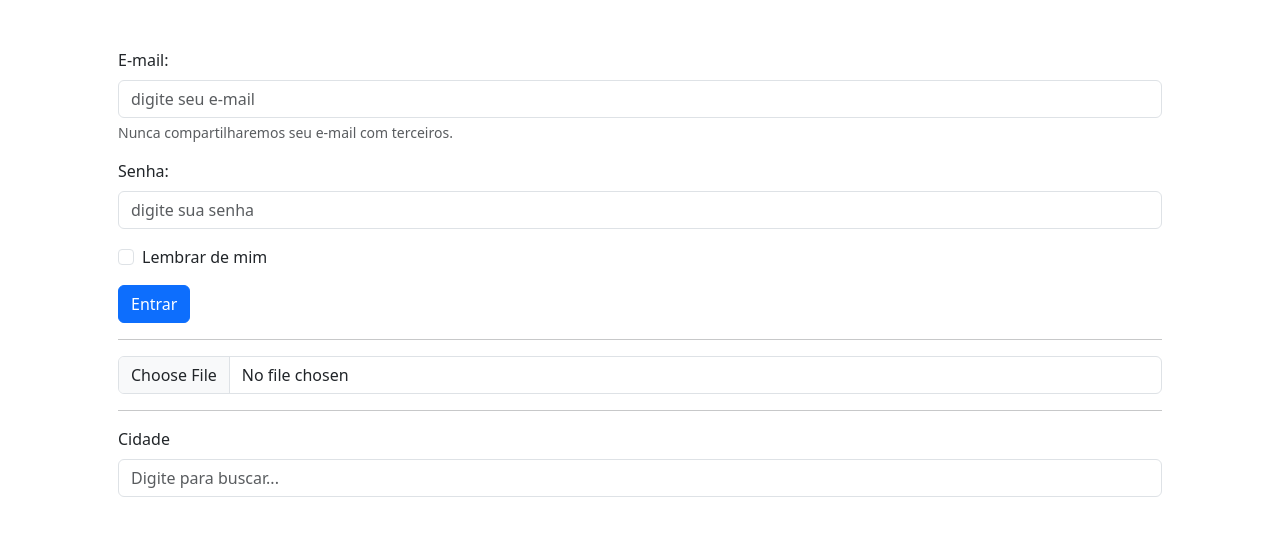
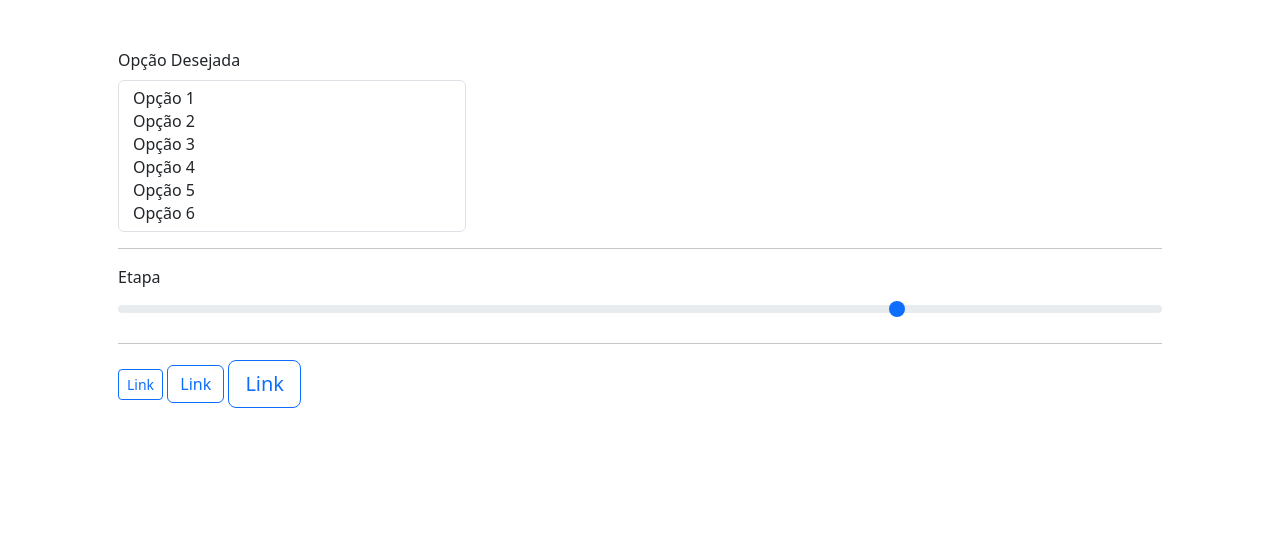
Before and after one commit to TawanDeodato/estudos-bootstrap, a website: page aula18/index.html in a window 1280 px wide. Drawn offline with nearby package versions, Linux system fonts and the light colour scheme.

Commit message:
Estudos sobre Select, Range e Botões em bootstrap

```diff
--- a/aula18/index.html
+++ b/aula18/index.html
@@ -5,41 +5,32 @@
     <meta name="viewport" content="width=device-width, initial-scale=1.0">
     <link rel="stylesheet" href="/node_modules/bootstrap/dist/css/bootstrap.css">
     <link rel="stylesheet" href="https://cdn.jsdelivr.net/npm/bootstrap-icons@1.11.3/font/bootstrap-icons.min.css">
-    <title>Formulários</title>
+    <title>Select, Range e Botões</title>
 </head>
 <body>
     <div class="container p-5">
-        <form>
-            <div class="mb-3">
-                <label for="email" class="form-label">E-mail: </label>
-                <input type="email" id="email" class="form-control" placeholder="digite seu e-mail">
-                <div class="form-text">Nunca compartilharemos seu e-mail com terceiros.</div>
+        <div class="mb-3">
+            <label for="" class="form-label">Opção Desejada</label>
+            <div class="col-4">
+                <select class="form-select" multiple size="6">
+                    <option value="">Opção 1</option>
+                    <option value="">Opção 2</option>
+                    <option value="">Opção 3</option>
+                    <option value="">Opção 4</option>
+                    <option value="">Opção 5</option>
+                    <option value="">Opção 6</option>
+                </select>
             </div>
-            <div class="mb-3">
-                <label for="senha" class="form-label">Senha: </label>
-                <input type="password" id="senha" class="form-control" placeholder="digite sua senha">
-            </div>
-            <div class="mb-3 form-check">
-                <input type="checkbox" id="lembrar" class="form-check-input">
-                <label for="lembrar" class="form-check-label">Lembrar de mim</label>
-            </div>
-            <button type="submit" class="btn btn-primary">Entrar</button>
-        </form>
-        <hr>
-        <input type="file" id="arquivo" class="form-control">
+        </div>
         <hr>
         <div class="mb-3">
-            <label for="" class="form-label">Cidade</label>
-            <input type="text" class="form-control" list="cidades" placeholder="Digite para buscar...">
-            <datalist id="cidades">
-                <option value="Cidade 1"></option>
-                <option value="Cidade 2"></option>
-                <option value="Cidade 3"></option>
-                <option value="Cidade 4"></option>
-                <option value="Cidade 5"></option>
-                <option value="Cidade 6"></option>
-            </datalist>
+            <label for="faixa" class="form-label">Etapa</label>
+            <input type="range" id="faixa" class="form-range" min="1" max="5" step="1" value="4">
         </div>
+        <hr>
+        <a href="#" class="btn btn-sm btn-outline-primary">Link</a>
+        <a href="#" class="btn btn-outline-primary">Link</a>
+        <a href="#" class="btn btn-lg btn-outline-primary">Link</a>
     </div>
 </body>
 </html>
```
Also changed, not shown: aula19/index.html (added, +45 -0 lines).
